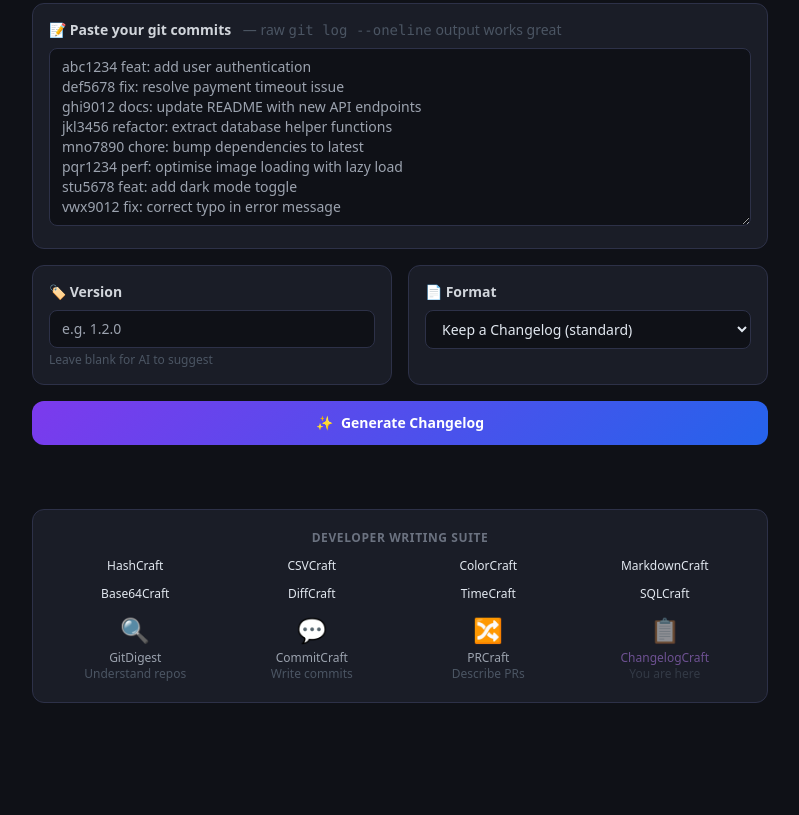
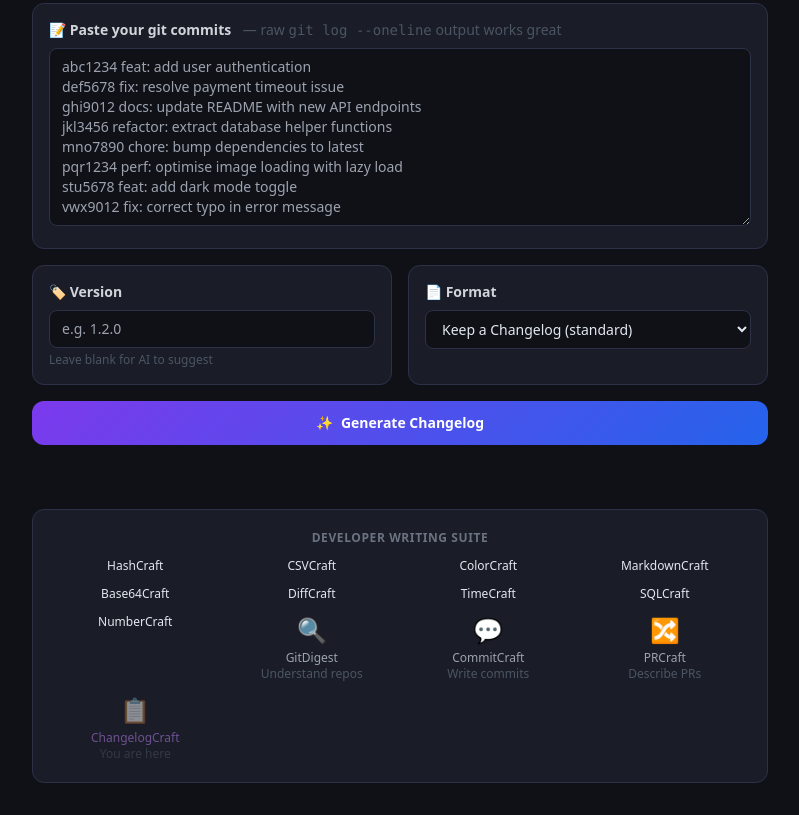
Before and after one commit to shiffasultan-collab/changelogcraft, a plain HTML site: page index.html in a window 1280 px wide. Shown: the part 399-1214 px from the top of the page, without its empty margins (240-1039 px from the left). Before the commit the page ends 1134 px from the top, so only its background shows below. Drawn offline with nearby package versions, Linux system fonts and the light colour scheme.

Commit message:
Add NumberCraft cross-link (Product #22)

```diff
--- a/index.html
+++ b/index.html
@@ -169,6 +169,7 @@ vwx9012 fix: correct typo in error message"
     <a href="https://shiffasultan-collab.github.io/diffcraft/" class="tool-link">DiffCraft</a>
     <a href="https://shiffasultan-collab.github.io/timecraft/" class="tool-link">TimeCraft</a>
     <a href="https://shiffasultan-collab.github.io/sqlcraft/" class="tool-link">SQLCraft</a>
+    <a href="https://shiffasultan-collab.github.io/numbercraft/" class="tool-link">NumberCraft</a>
     <a href="https://shiffasultan-collab.github.io/gitdigest-static/" class="hover:opacity-80 transition">
           <div class="text-2xl mb-1">🔍</div>
           <div class="text-gray-400 font-medium">GitDigest</div>
```
